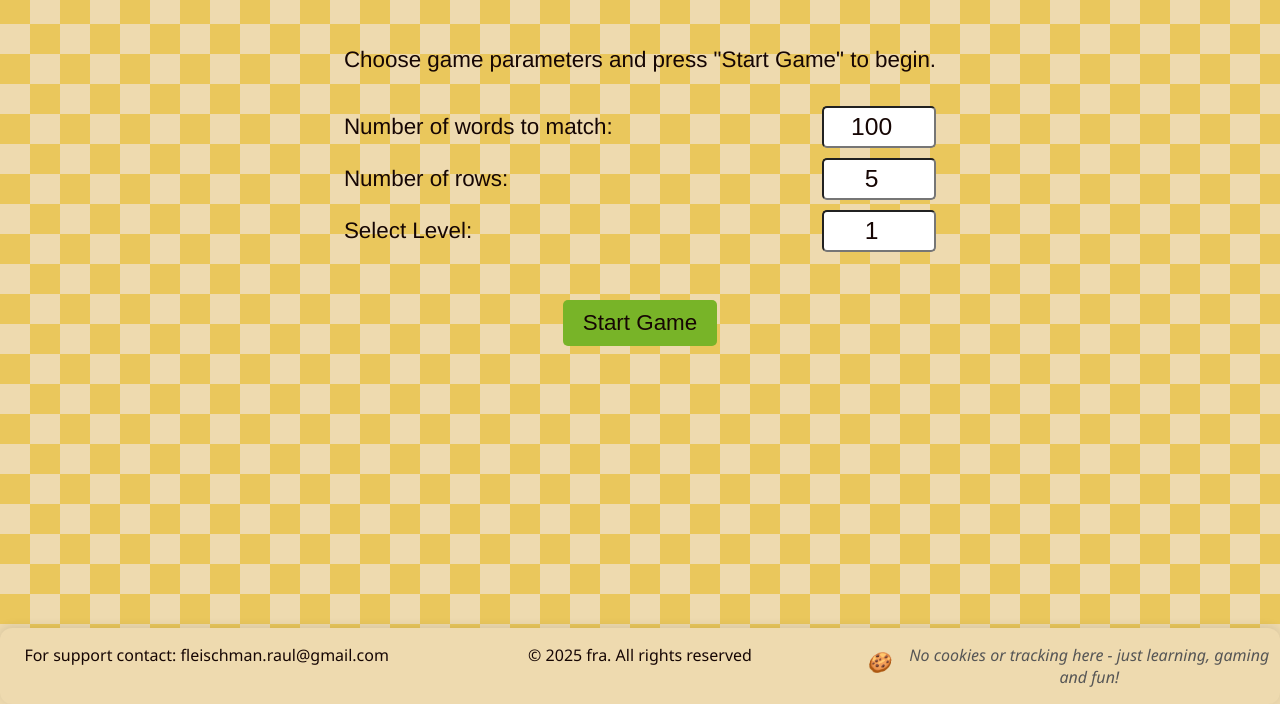
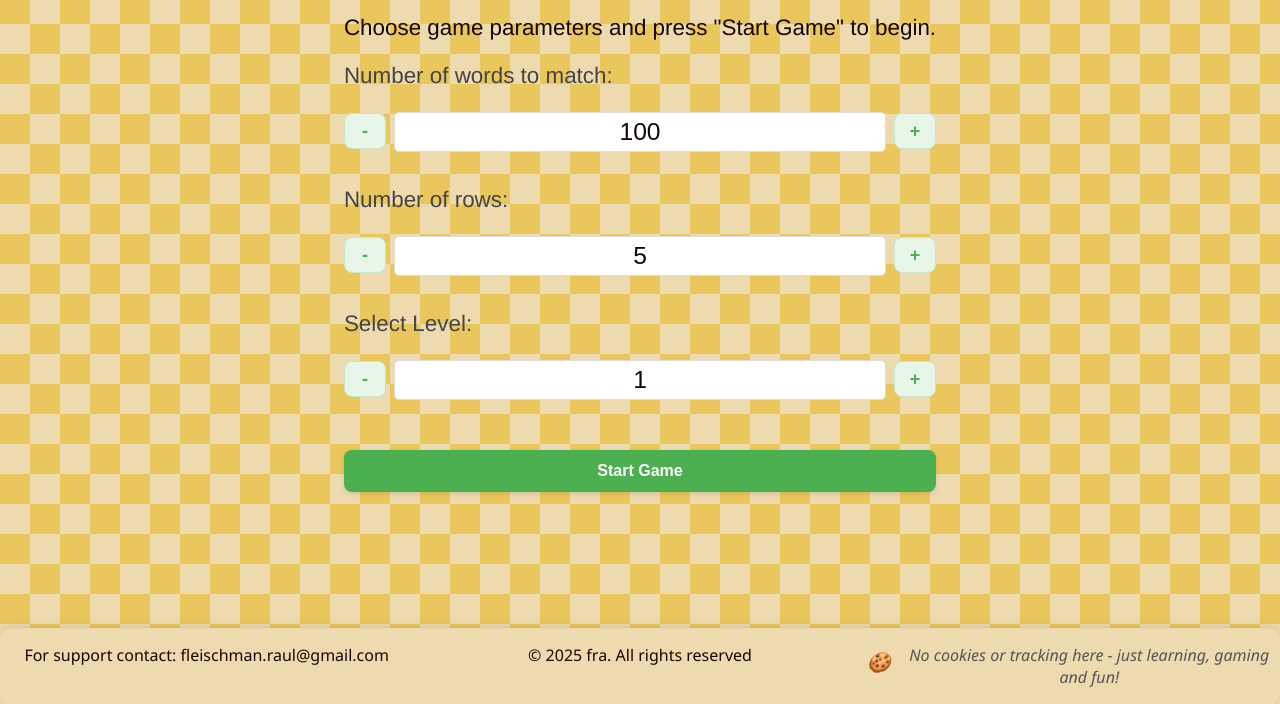
Before and after one commit to FleischmanRaul/pair-words, a website built with Vite: page pair-words-fe/index.html in a window 1280 px wide. Shown: the part 96-800 px from the top of the page. Built offline with nearby package versions, Linux system fonts and the light colour scheme.

Commit message:
Menu reworked

```diff
--- a/pair-words-fe/index.html
+++ b/pair-words-fe/index.html
@@ -9,21 +9,37 @@
 </head>
 <body class="pattern">
   <div class="container" id="menu">
-    <h1 style="align-self: center">Pair Words</h1>
+    <h1>Pair Words</h1>
     <p>Choose game parameters and press "Start Game" to begin.</p>
+
     <div class="form-group">
-      <label id="pairTarget">Number of words to match:</label>
-      <input type="number" id="pair-target" name="pairTarget" value="100" min="1" max="500">
+      <label for="pair-target">Number of words to match:</label>
+      <div class="input-wrapper">
+        <button type="button" class="input-control" data-action="decrement" data-target="pair-target">-</button>
+        <input type="number" id="pair-target" class="styled-input" name="pairTarget" value="100" min="1" max="500">
+        <button type="button" class="input-control" data-action="increment" data-target="pair-target">+</button>
+      </div>
     </div>
+
     <div class="form-group">
-      <label id="rowNumber">Number of rows:</label>
-      <input type="number" id="row-number" name="rowNumber" value="5" min="1" max="10">
+      <label for="row-number">Number of rows:</label>
+      <div class="input-wrapper">
+        <button type="button" class="input-control" data-action="decrement" data-target="row-number">-</button>
+        <input type="number" id="row-number" class="styled-input" name="rowNumber" value="5" min="1" max="10">
+        <button type="button" class="input-control" data-action="increment" data-target="row-number">+</button>
+      </div>
     </div>
+
     <div class="form-group">
-      <label id="rowNumber">Select Level:</label>
-      <input type="number" id="level" name="level" value="1" min="1" max="20">
+      <label for="level">Select Level:</label>
+      <div class="input-wrapper">
+        <button type="button" class="input-control" data-action="decrement" data-target="level">-</button>
+        <input type="number" id="level" class="styled-input" name="level" value="1" min="1" max="20">
+        <button type="button" class="input-control" data-action="increment" data-target="level">+</button>
+      </div>
     </div>
-    <button id="start">Start Game</button></div>
+
+    <button id="start" class="start-button">Start Game</button>
   </div>
   <div id="game" class="hidden game">
     <div id="game-toolbar" class="score-board"></div>
--- a/pair-words-fe/src/main.ts
+++ b/pair-words-fe/src/main.ts
@@ -11,3 +11,30 @@ document.getElementById("start")?.addEventListener("click", () => {
   domElements.game?.classList.remove("hidden");
   new gameUI(currentLevel, pairTarget, rowNumber);
 });
+
+document.addEventListener("DOMContentLoaded", function () {
+  // Set up event handlers for the increment/decrement buttons
+  document.querySelectorAll(".input-control").forEach((button) => {
+    button.addEventListener("click", function (this: HTMLElement) {
+      const action = this.dataset.action;
+      const targetId = this.dataset.target;
+      if (!action || !targetId) return;
+      const input = document.getElementById(targetId);
+
+      if (!input) return;
+
+      const currentValue = parseInt((input as HTMLInputElement).value, 10);
+      const min = parseInt((input as HTMLInputElement).min, 10) || 1;
+      const max = parseInt((input as HTMLInputElement).max, 10) || 100;
+
+      if (action === "increment") {
+        (input as HTMLInputElement).value = Math.min(currentValue + 1, max).toString();
+      } else if (action === "decrement") {
+        (input as HTMLInputElement).value = Math.max(currentValue - 1, min).toString();
+      }
+
+      // Trigger an input event to notify any listeners
+      input.dispatchEvent(new Event("input", { bubbles: true }));
+    });
+  });
+});
--- a/pair-words-fe/src/style.css
+++ b/pair-words-fe/src/style.css
@@ -57,31 +57,101 @@ button:hover {
   background-color: var(--fourth-color);
 }
 
-.container {
-  display: flex;
-  flex-direction: column;
-  align-items: left;
-  gap: 10px;
+/* Form elements */
+.form-group {
+  margin-bottom: 20px;
 }
 
-.form-group {
-  display: flex;
-  justify-content: space-between;
-  align-items: center;
+label {
+  display: block;
+  margin-bottom: 8px;
+  font-weight: 500;
+  color: #444;
 }
 
-.form-group label {
-  float: left;
+.input-wrapper {
+  display: flex;
+  align-items: center;
+  gap: 8px;
+  height: 70px;
 }
 
-.form-group input {
-  float: right;
-}
-input[type="checkbox"] {
-  width: 1.4em;
-  height: 1.4em;
+.styled-input {
+  flex: 1;
+  text-align: center;
+  padding: 10px;
+  border: 1px solid #ddd;
+  border-radius: 8px;
+  font-size: 16px;
+  transition: border-color 0.3s, box-shadow 0.3s;
 }
 
+.styled-input:focus {
+  outline: none;
+  border-color: #4caf50;
+  box-shadow: 0 0 0 3px rgba(76, 175, 80, 0.2);
+}
+
+/* Remove spinner buttons from number inputs */
+.styled-input::-webkit-outer-spin-button,
+.styled-input::-webkit-inner-spin-button {
+  -webkit-appearance: none;
+  margin: 0;
+}
+
+.input-control {
+  width: 36px;
+  height: 36px;
+  display: flex;
+  align-items: center;
+  justify-content: center;
+  background-color: #e8f5e9;
+  border: 1px solid #c8e6c9;
+  color: #4caf50;
+  border-radius: 8px;
+  cursor: pointer;
+  font-size: 18px;
+  font-weight: bold;
+  transition: all 0.2s;
+  user-select: none;
+  margin-bottom: 40px;
+}
+
+.input-control:hover {
+  background-color: #c8e6c9;
+}
+
+.input-control:active {
+  transform: scale(0.95);
+}
+
+/* Start button */
+.start-button {
+  background-color: #4caf50;
+  color: white;
+  border: none;
+  padding: 12px 0;
+  font-size: 16px;
+  font-weight: 600;
+  border-radius: 8px;
+  cursor: pointer;
+  width: 100%;
+  margin-top: 15px;
+  transition: background-color 0.3s, transform 0.2s;
+  box-shadow: 0 2px 5px rgba(0, 0, 0, 0.1);
+}
+
+.start-button:hover {
+  background-color: #388e3c;
+  transform: translateY(-2px);
+  box-shadow: 0 4px 8px rgba(0, 0, 0, 0.15);
+}
+
+.start-button:active {
+  transform: translateY(0);
+}
+
+/* Utility classes */
 .hidden {
   display: none;
 }
```
